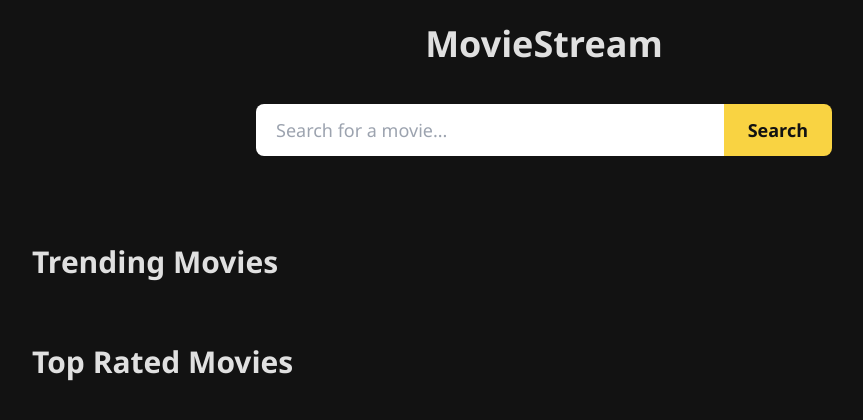
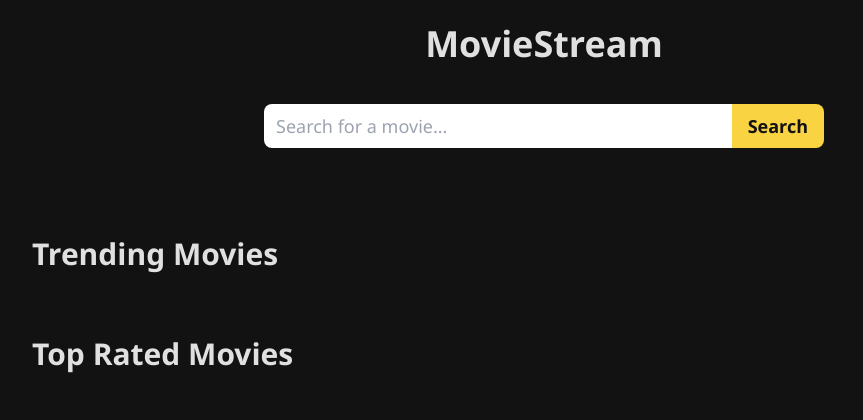
Before and after one commit to GERRY-01/Movie-app, a Python web app: template templates/index.html in a window 1280 px wide. Shown: the top 420 px of the page, without its empty margins (96-959 px from the left). Run offline with Jinja, Linux system fonts and the light colour scheme; the template is opened without the code that fills it, so the values that code supplies are empty; some libraries are stand-ins or nearby versions.

Commit message:
made the search button responsive

```diff
--- a/templates/index.html
+++ b/templates/index.html
@@ -75,24 +75,28 @@
     MovieStream
   </header>
 
-  <!-- Search form: default action reload -->
-  <form method="GET" action="#" class="w-full max-w-xl flex mb-12">
+
+<form method="GET" action="#" class="w-full max-w-xl mb-12 px-2">
+  <div class="flex">
     <input
       type="text"
       name="q"
       placeholder="Search for a movie..."
-      class="flex-grow rounded-l-lg px-5 py-3 text-black text-lg outline-none"
+      class="flex-grow rounded-l-lg px-3 py-2 text-black text-base sm:text-lg outline-none"
       spellcheck="false"
       autocomplete="off"
       required
     />
     <button
       type="submit"
-      class="btn-yellow rounded-r-lg px-6 py-3 text-lg"
+      class="btn-yellow rounded-r-lg px-4 py-2 text-base sm:text-lg"
     >
       Search
     </button>
-  </form>
+  </div>
+</form>
+
+
 
   <!-- ...everything before remains the same... -->
 
```
